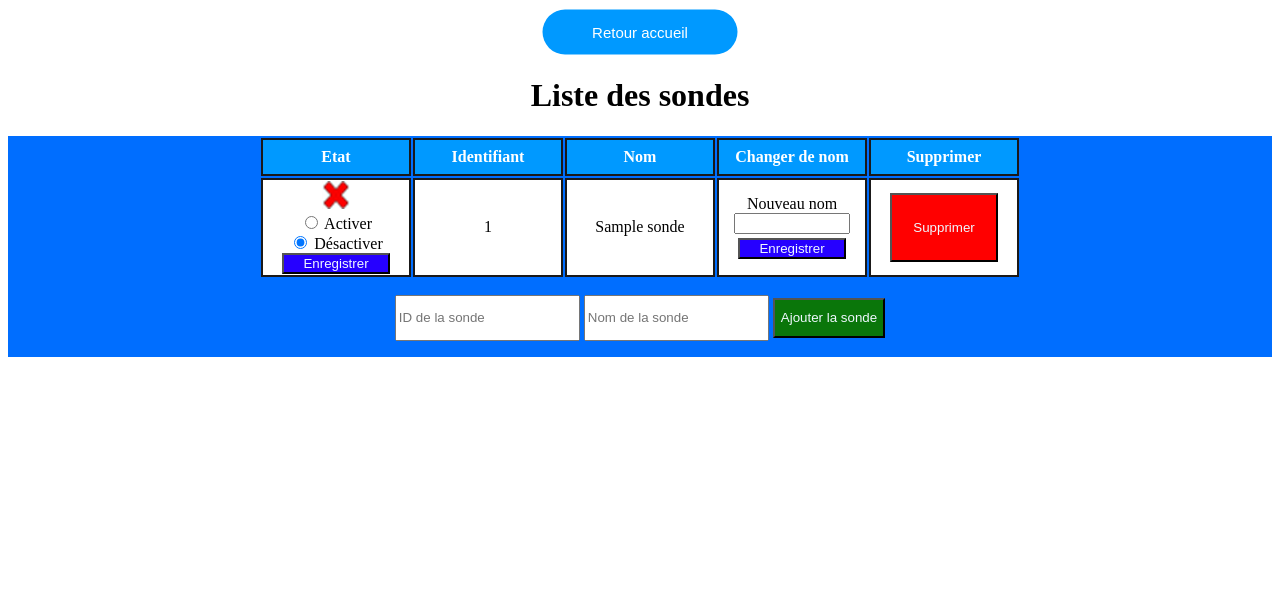
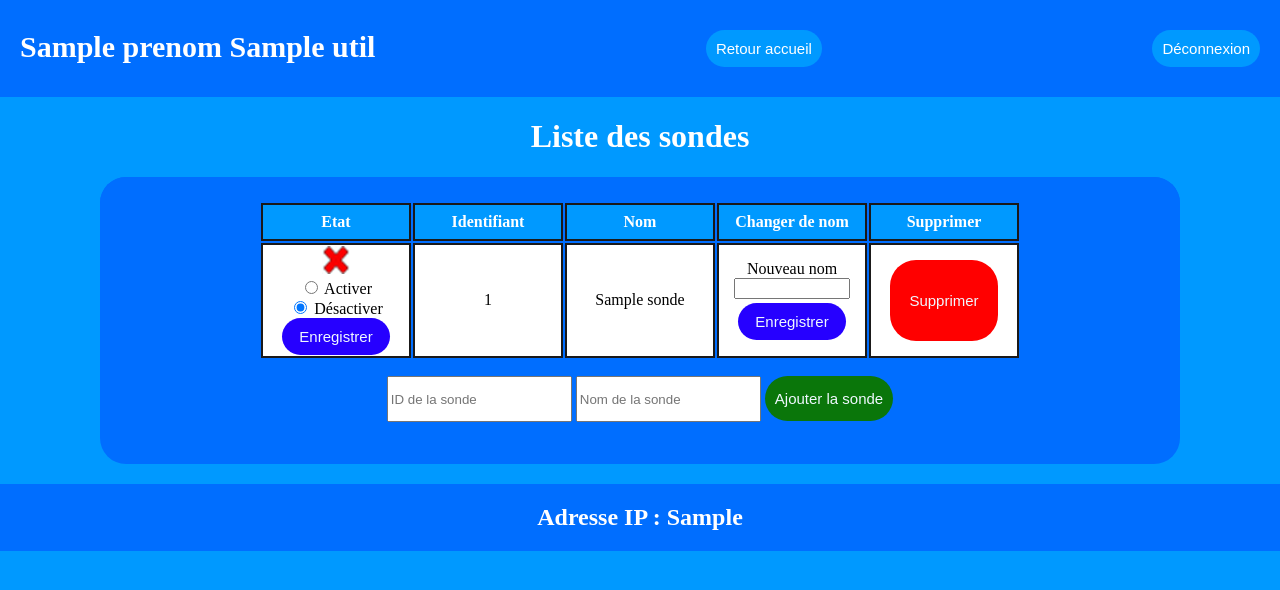
Before and after one commit to xenS14/API-RESTFUL, a Python web app: template vue/templates/gestion_sondes.html in a window 1280 px wide. Shown: the top 590 px of the page. Run offline with Jinja, Linux system fonts and the light colour scheme; the template is opened without the code that fills it: most values are stand-ins (such as "Sample title", 1, 10 or a date in 2020).

Commit message:
Ajout d'un header et d'un footer dans la page de gestion des sondes

```diff
--- a/vue/static/css/gestion_sondes.css
+++ b/vue/static/css/gestion_sondes.css
@@ -15,6 +15,7 @@ td {
     display: flex;
     justify-content: center;
     align-items: center;
+    padding-top: 1.5em;
 }
 
 .coltitre {
@@ -76,26 +77,82 @@ h1 {
     background-color: rgb(0, 110, 255) ;
     display: flex;
     justify-content: center;
-    align-items: center;
 }
 
 header {
-    height: 3em;
-    position: relative;
+    padding: 30px 0;
+    background: rgb(0, 110, 255);
+    justify-content: space-between;
 }
 
-.btn-accueil {
+.header {
+    display: flex;
+    justify-content: space-between;
+    margin: 0 20px;
+}
+
+body {
+    margin: 0;
+    padding: 0;
+    background: rgb(0, 153, 255);
+    height: 100%;
+}
+
+.username {
+    margin: 0;
+    font-size: 30px;
+    color: white;
+    text-align: center;
+}
+
+.disconnect-btn {
+    background: rgb(0, 153, 255);
+    color: white;
+    border: 0;
+    border-radius: 26px;
+    font-style: 15px;
+    cursor: pointer;
+}
+
+button {
     background: rgb(0, 153, 255);
     color: white;
     border: 0;
     border-radius: 26px;
     font-size: 15px;
     cursor: pointer;
-    /* padding : 10px 10px; */
-    height: 3em;
-    width: 13em;
-    position: absolute;
-    top: 50%;
-    left: 50%;
-    transform: translate(-50%, -50%);
+    padding : 10px 10px ;
 }
+
+#present-tab-sonde {
+    text-align: center;
+    font-weight: bold;
+    color: #fff;
+}
+
+.container-tab-sonde {
+    position: relative;
+    overflow-y: auto;
+    padding-bottom: 2%;
+    height:auto;
+    margin: 20px 100px;
+    border-radius: 26px;
+    background-color: rgb(0, 110, 255);
+}
+
+footer {
+    display: flex;
+    justify-content: center;
+    align-items: center;
+    background-color: rgb(0, 110, 255) ;
+}
+
+.ip-adress {
+    color : white;
+}
+/*
+.container-footer {
+    display: grid;
+    grid-template-rows: 1fr auto;
+    min-height: 100vh;
+} */
--- a/vue/static/css/param_alertes.css
+++ b/vue/static/css/param_alertes.css
@@ -72,3 +72,9 @@ legend {
   border: 2px solid;
   border-color: black;
 }
+
+header {
+  padding: 30px 0;
+  background: rgb(0, 110, 255);
+  justify-content: space-between;
+  }
--- a/vue/templates/gestion_sondes.html
+++ b/vue/templates/gestion_sondes.html
@@ -9,13 +9,20 @@
 </head>
 <header>
     <div class="header">
+        <h1 class="username">{{util.prenom}} {{util.nom}}</h1>
         <button class="btn-accueil" onclick="window.location=`http://127.0.0.1:5000`">Retour accueil</button>
+        <button class="disconnect-btn">Déconnexion</button>
     </div>
 </header>
 
 <body>
-    <div class="tab-sonde">
+    {% if message != '' %}
+    <script>
+        alert("{{ message }}");
+    </script>
+    {% endif %}
     <h1 id="present-tab-sonde">Liste des sondes</h1>
+    <div class="container-tab-sonde">
         <form method="POST" action="">
             <table class="tabdatas">
                 <tr>
@@ -36,7 +43,8 @@
                         <label>
                             <input type="radio" name="{{sonde.id}}" value="0"> Désactiver
                         </label>
-                        <button class="btn-enr" type="submit" name="action" value="update{{ sonde.id }}">Enregistrer</button>
+                        <button class="btn-enr" type="submit" name="action"
+                            value="update{{ sonde.id }}">Enregistrer</button>
                         {% else %}
                         <img src="static/img/inactive.png"><br>
                         <label>
@@ -45,7 +53,8 @@
                         <label>
                             <input type="radio" name="{{sonde.id}}" value="0" checked> Désactiver
                         </label>
-                        <button class="btn-enr" type="submit" name="action" value="update{{ sonde.id }}">Enregistrer</button>
+                        <button class="btn-enr" type="submit" name="action"
+                            value="update{{ sonde.id }}">Enregistrer</button>
                         {% endif %}
                     </td>
                     <td>
@@ -56,28 +65,36 @@
                     </td>
                     <td>Nouveau nom<br>
                         <input class="input-name" type="text" name="name{{ sonde.id }}">
-                        <button class="btn-enr" type="submit" name="action" value="update{{ sonde.id }}">Enregistrer</button>
+                        <button class="btn-enr" type="submit" name="action"
+                            value="update{{ sonde.id }}">Enregistrer</button>
                     </td>
                     <td>
-                        <button class="btn-suppr" type="submit" name="action" value="delete{{ sonde.id }}">Supprimer</button>
+                        <button class="btn-suppr" type="submit" name="action"
+                            value="delete{{ sonde.id }}">Supprimer</button>
                     </td>
                 </tr>
                 {% endfor %}
             </table>
-        </div>
             <div class="cree-sonde">
                 <p>
                     <label>
-                    <input class="nom-cree" type="number" name="cree-id-sonde" minlength="8" maxlength="8" placeholder="ID de la sonde">
+                        <input class="nom-cree" type="number" name="cree-id-sonde" minlength="8" maxlength="8"
+                            placeholder="ID de la sonde">
                     </label>
                     <label>
-                    <input class="nom-cree" type="text" name="cree-nom-sonde" minlength="1" placeholder="Nom de la sonde">
+                        <input class="nom-cree" type="text" name="cree-nom-sonde" minlength="1"
+                            placeholder="Nom de la sonde">
                     </label>
                     <button class="btn-cree" type="submit" name="action" value="ajoute">Ajouter la sonde</button>
                 </p>
             </div>
         </form>
+    </div>
+    <div class="container-footer">
+        <footer>
+            <h2 class="ip-adress">Adresse IP : {{ ip }}</h2>
+        </footer>
+    </div>
 </body>
-<!-- <footer>
-    <h2 class="ip-adress">Adresse IP : {{ ip }}</h2>
-</footer> -->
+
+</html>
--- a/vue/templates/homepage.html
+++ b/vue/templates/homepage.html
@@ -11,7 +11,7 @@
 <header>
     <div class="header">
         <h1 class="username">{{util.prenom}} {{util.nom}}</h1>
-        <button id="temp-btn" onclick="window.location=`http://127.0.0.1:5000/gestion_sondes`">Gestion des sondes</button>
+        <button onclick="window.location=`http://127.0.0.1:5000/gestion_sondes`">Gestion des sondes</button>
         <button class="disconnect-btn">Déconnexion</button>
     </div>
 </header>
@@ -132,3 +132,4 @@
 <footer>
     <h2 class="ip-adress">Adresse IP : {{ ip }}</h2>
 </footer>
+</html>
```
Also changed, not shown: vue/affichage_donnees.py (+13 -3 lines). Lines whose indentation alone changed are shown as unchanged.
